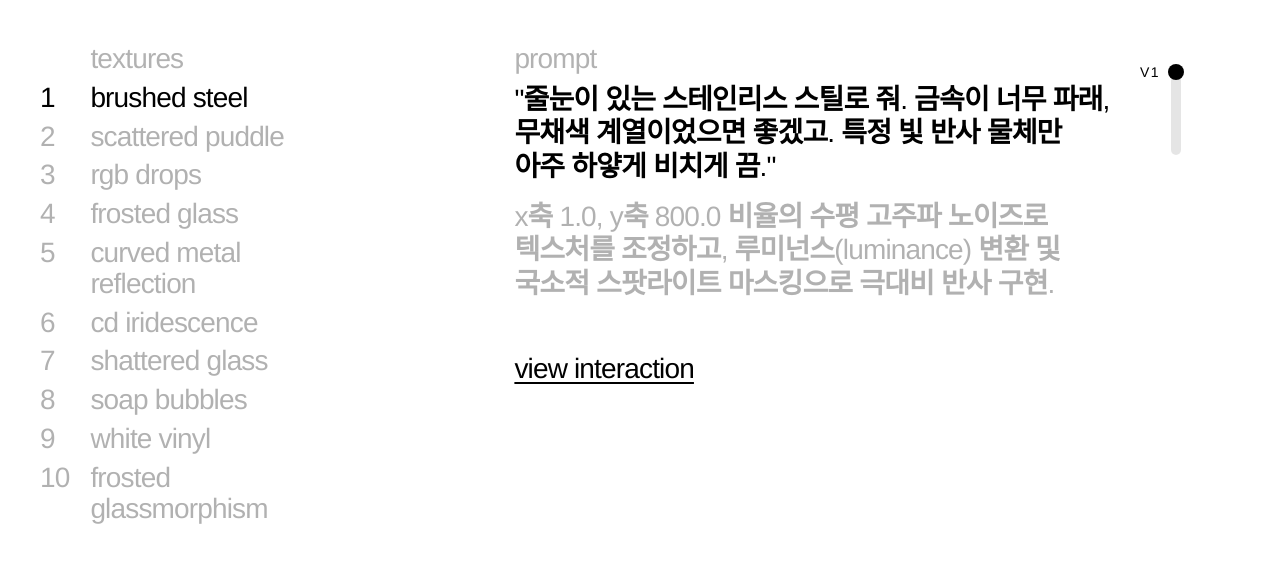
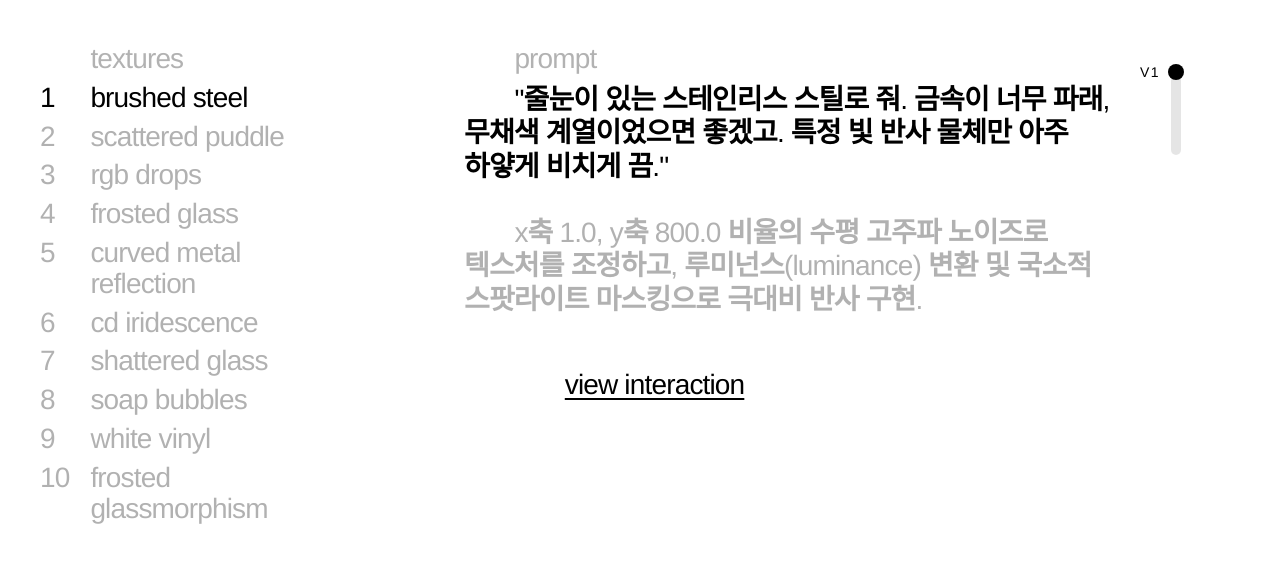
Before and after one commit to jonghyeokcolinlee/texture, a Next.js app: page / in a window 1280 px wide. Shown: the top 562 px of the page. Built offline with nearby package versions, Linux system fonts and the light colour scheme.

Commit message:
feat: update homepage content and layout in page.tsx

```diff
--- a/src/app/page.tsx
+++ b/src/app/page.tsx
@@ -229,16 +229,15 @@ export default function Home() {
     return (
         <main className="h-screen w-screen bg-white flex flex-col md:flex-row overflow-hidden lowercase md:p-6 lg:p-10 gap-0 md:gap-24 lg:gap-40">
             {/* 1. Left Pane: Navigation Wheel (Mobile / Desktop) */}
-            <div className="flex-none md:w-[22%] h-[200px] md:h-full px-4 md:px-0 bg-white relative flex flex-col overflow-hidden">
+            <div className="flex-none md:w-[22%] h-[155px] md:h-full px-4 md:px-0 bg-white relative flex flex-col overflow-hidden">
                 {/* Fixed Title: textures */}
-                <div className="flex items-start w-full py-1 text-black/30 select-none flex-none bg-white z-30 text-[20px] lg:text-[28px] tracking-[-0.03em] leading-[1.1]">
-                    <span className="w-[1.8em] shrink-0 text-left" />
-                    <p className="mb-0 flex-1 text-left font-medium">textures</p>
+                <div className="w-full py-1 text-black/30 select-none flex-none bg-white z-30 text-[20px] lg:text-[28px] tracking-[-0.03em] leading-[1.1] indent-[1.8em] font-medium">
+                    textures
                 </div>
 
                 <div className="w-full flex-1 overflow-visible text-[20px] lg:text-[28px] tracking-[-0.03em] leading-[1.1] font-medium text-black relative">
                     {/* Gradient Mask strictly for Top Panel */}
-                    <div className="absolute bottom-0 left-0 w-full h-[50%] bg-gradient-to-t from-white via-white/20 to-transparent pointer-events-none z-30 md:hidden" />
+                    <div className="absolute bottom-0 left-0 w-full h-[60%] bg-gradient-to-t from-white via-white/20 to-transparent pointer-events-none z-30 md:hidden" />
 
                     <div className="relative w-full h-full overflow-hidden">
                         <div
@@ -294,37 +293,26 @@ export default function Home() {
 
             {/* 2. Right Pane: Information Details */}
             <div className="flex-none md:flex-1 h-[60vh] md:h-full bg-white relative flex flex-row overflow-hidden px-4 md:px-0">
-                    {/* Gradient overlay strictly for Bottom Panel */}
-                    <div className="absolute bottom-0 left-0 w-full h-[20%] bg-gradient-to-t from-white to-transparent pointer-events-none z-30" />
+                    <div className="h-full w-full overflow-y-auto no-scrollbar pb-0 flex flex-col pt-4 md:pt-0 relative">
+                        {/* Gradient overlay strictly for Bottom Panel content (not slider) */}
+                        <div className="absolute bottom-0 left-0 w-full h-[20%] bg-gradient-to-t from-white to-transparent pointer-events-none z-30" />
 
-                    <div className="h-full w-full overflow-y-auto no-scrollbar pb-0 flex flex-col pt-4 md:pt-0">
                         {/* Fixed Title: prompt */}
-                        <div className="flex items-start w-full py-1 text-black/30 select-none flex-none bg-white z-30 text-[20px] lg:text-[28px] tracking-[-0.03em] leading-[1.1]">
-                            <span className="w-[1.8em] shrink-0 text-left" />
-                            <p className="mb-0 flex-1 text-left font-medium">prompt</p>
+                        <div className="w-full py-1 text-black/30 select-none flex-none bg-white z-30 text-[20px] lg:text-[28px] tracking-[-0.03em] leading-[1.1] indent-[1.8em] font-medium">
+                            prompt
                         </div>
 
                         <div className="max-w-[800px] text-[20px] lg:text-[28px] tracking-[-0.03em] leading-[1.2] text-black font-medium w-full pb-12 md:pb-24">
                             {activeMat && activeVersion ? (
                                 <div className="flex flex-col justify-start">
-                                    <div className="flex flex-col gap-4 py-1">
-                                        <div className="flex items-start">
-                                            <span className="w-[1.8em] shrink-0" />
-                                            <div className="flex-1 opacity-100 whitespace-pre-wrap break-keep">
-                                                {renderMixedText(activeVersion.prompt.split("\n\n")[0])}
+                                    <div className="flex flex-col gap-8 py-1">
+                                        {activeVersion.prompt.split("\n\n").map((para, i) => (
+                                            <div key={i} className={`indent-[1.8em] ${i === 0 ? "opacity-100" : "opacity-30"} whitespace-pre-wrap break-keep`}>
+                                                {renderMixedText(para)}
                                             </div>
-                                        </div>
-                                        {activeVersion.prompt.includes("\n\n") && (
-                                            <div className="flex items-start">
-                                                <span className="w-[1.8em] shrink-0" />
-                                                <div className="flex-1 opacity-30 whitespace-pre-wrap break-keep">
-                                                    {renderMixedText(activeVersion.prompt.split("\n\n").slice(1).join("\n\n"))}
-                                                </div>
-                                            </div>
-                                        )}
+                                        ))}
                                     </div>
-                                    <div className="flex items-start mt-12">
-                                        <span className="w-[1.8em] shrink-0" />
+                                    <div className="mt-12 indent-[1.8em]">
                                         <Link
                                             href={activeVersion.url}
                                             className="inline-flex items-center text-[20px] lg:text-[28px] tracking-[-0.03em] font-medium opacity-100 hover:opacity-70 transition-opacity underline underline-offset-4"
@@ -334,8 +322,7 @@ export default function Home() {
                                     </div>
                                 </div>
                             ) : (
-                                <div className="flex items-start py-1">
-                                    <span className="w-[1.8em] shrink-0" />
+                                <div className="py-1 indent-[1.8em]">
                                     <div className="opacity-30 font-medium select-none">
                                         choose a material
                                     </div>
```
